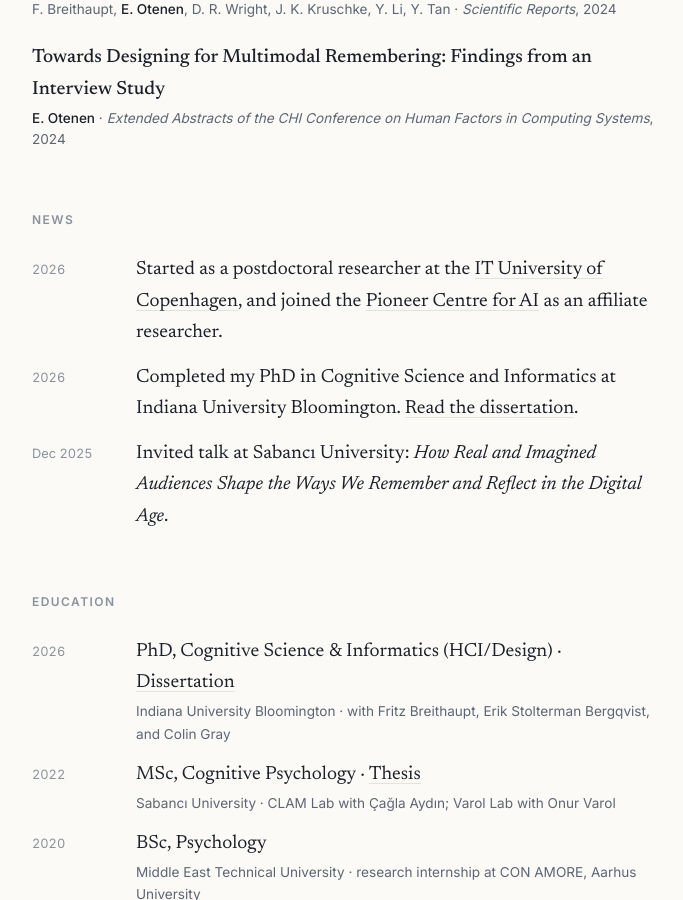
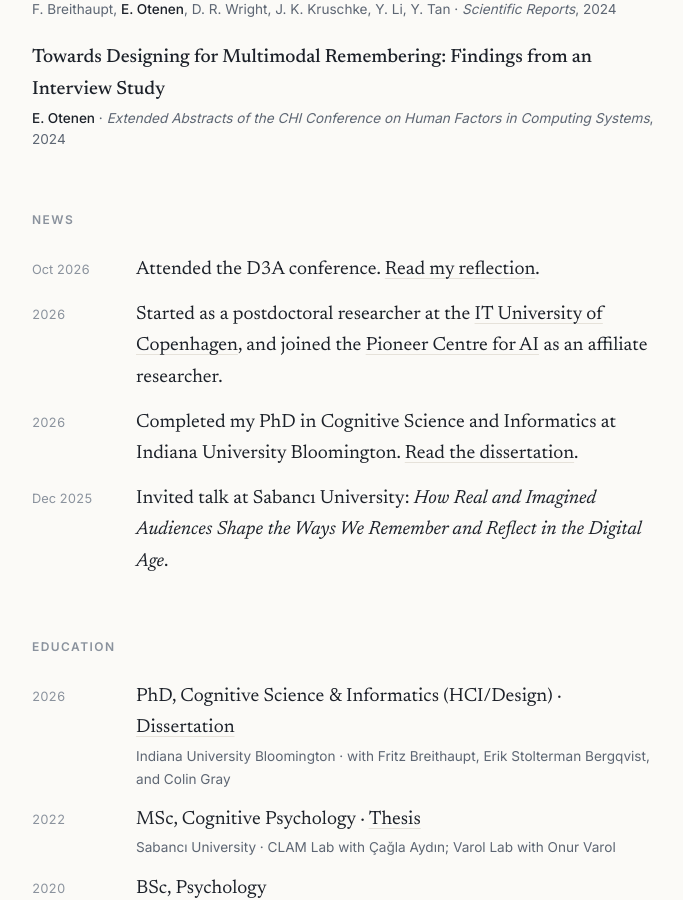
Before and after one commit to egeotenen/egeotenen.github.io, a Jekyll site: the page built from _pages/about.md, in a window 1280 px wide and 900 px high, scrolled down 1507 px. Shown: the whole window, without its empty margins (292-975 px from the left). Built offline with Jekyll 4.4.1, drawn with Linux system fonts in a browser that asks for light colours.

Commit message:
attended info

```diff
--- a/_data/news.yml
+++ b/_data/news.yml
@@ -1,4 +1,6 @@
 # Newest first. The homepage shows the latest six.
+- date: Oct 2026
+  text: 'Attended the D3A conference. <a href="https://www.linkedin.com/feed/update/urn:li:activity:7514346269692194816/" target="_blank" rel="noopener">Read my reflection</a>.'
 - date: 2026
   text: 'Started as a postdoctoral researcher at the <a href="https://itu.dk" target="_blank" rel="noopener">IT University of Copenhagen</a>, and joined the <a href="https://www.aicentre.dk/" target="_blank" rel="noopener">Pioneer Centre for AI</a> as an affiliate researcher.'
 - date: 2026
```
